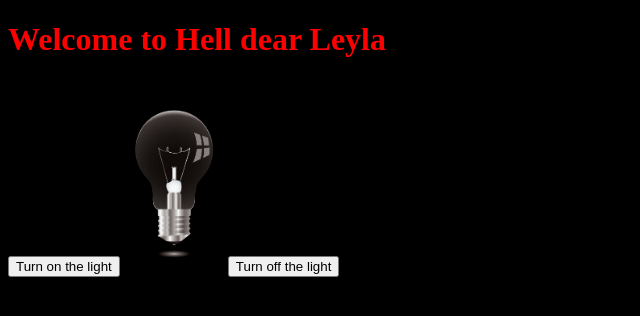
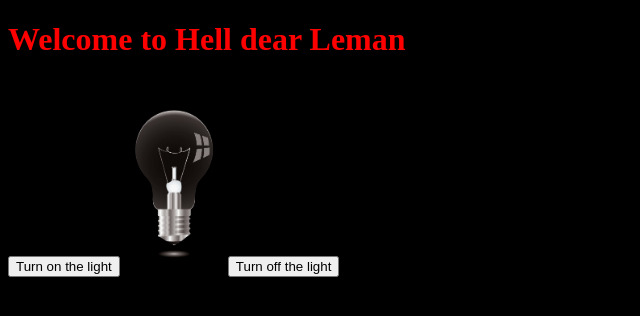
Before and after one commit to ITnicat/mm.github.io, a plain HTML site: page index.html in a window 1280 px wide. Shown: the full height of the page, 0-640 px from the left. Drawn offline with Linux system fonts and the light colour scheme.

Commit message:
Update index.html

```diff
--- a/index.html
+++ b/index.html
@@ -6,7 +6,7 @@
 	<title>Document</title>
 </head>
 <body style="background: black;">
-	<h1 style="color: red">Welcome to Hell dear Leyla</h1>
+	<h1 style="color: red">Welcome to Hell dear Leman</h1>
 	<button onclick="document.getElementById('myImage').src='lampon.jpg'">Turn on the light</button>
 
     <img id="myImage" src="lampoff.jpg" style="width:100px">
```
